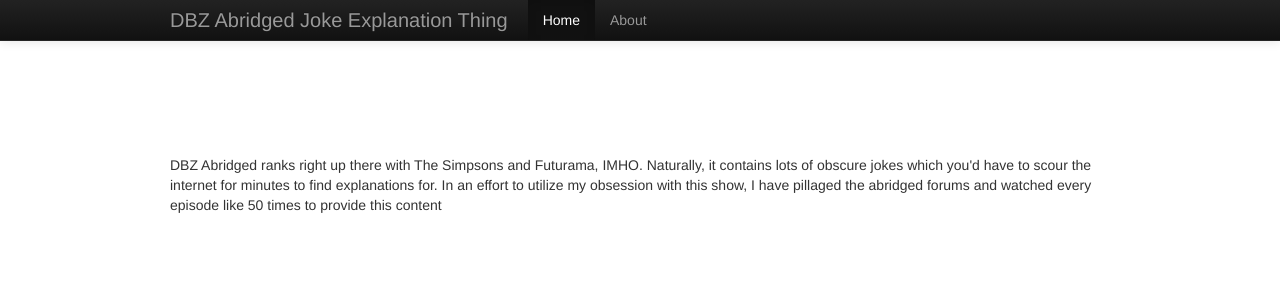
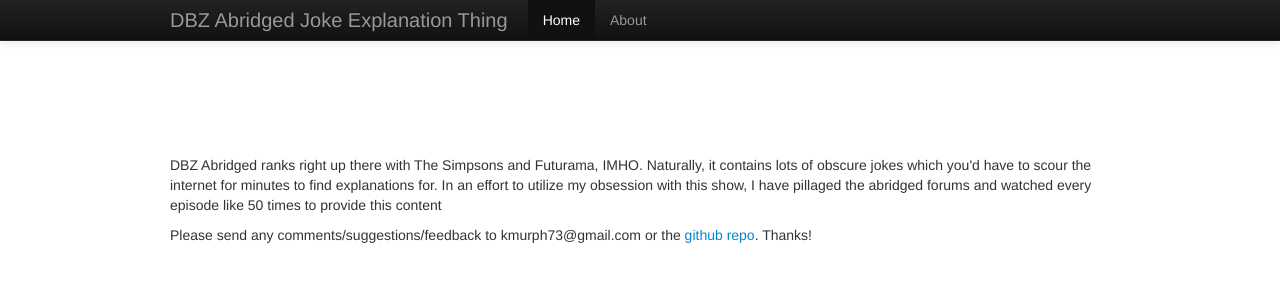
Before and after one commit to kmurph73/dbzabridgedexplained, a Jekyll site: the page built from about.html, in a window 1280 px wide. Shown: the top 300 px of the page. Built offline with Jekyll 4.4.1, drawn with Linux system fonts in a browser that asks for light colours; nearby versions of some CDN libraries; Markdown is read by kramdown in place of the engine named in the settings.

Commit message:
contact stuff

```diff
--- a/about.html
+++ b/about.html
@@ -9,3 +9,5 @@
 obsession with this show, I have pillaged the abridged forums and watched
 every episode like 50 times to provide this content
 </p>
+
+<p>Please send any comments/suggestions/feedback to kmurph73@gmail.com or the <a href="https://github.com/shmay/dbzabridgedexplained">github repo</a>.  Thanks!</p>
```
Also changed, not shown: 1 other file.
